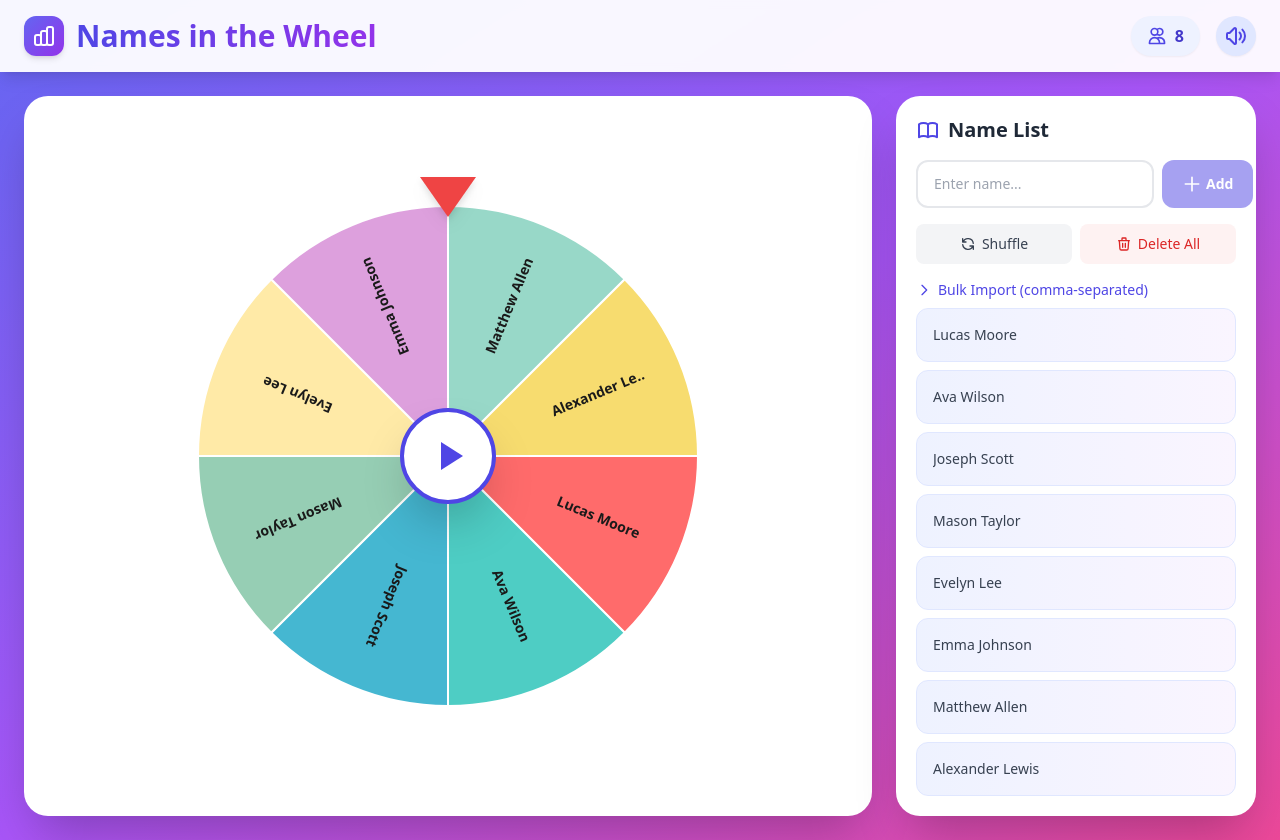
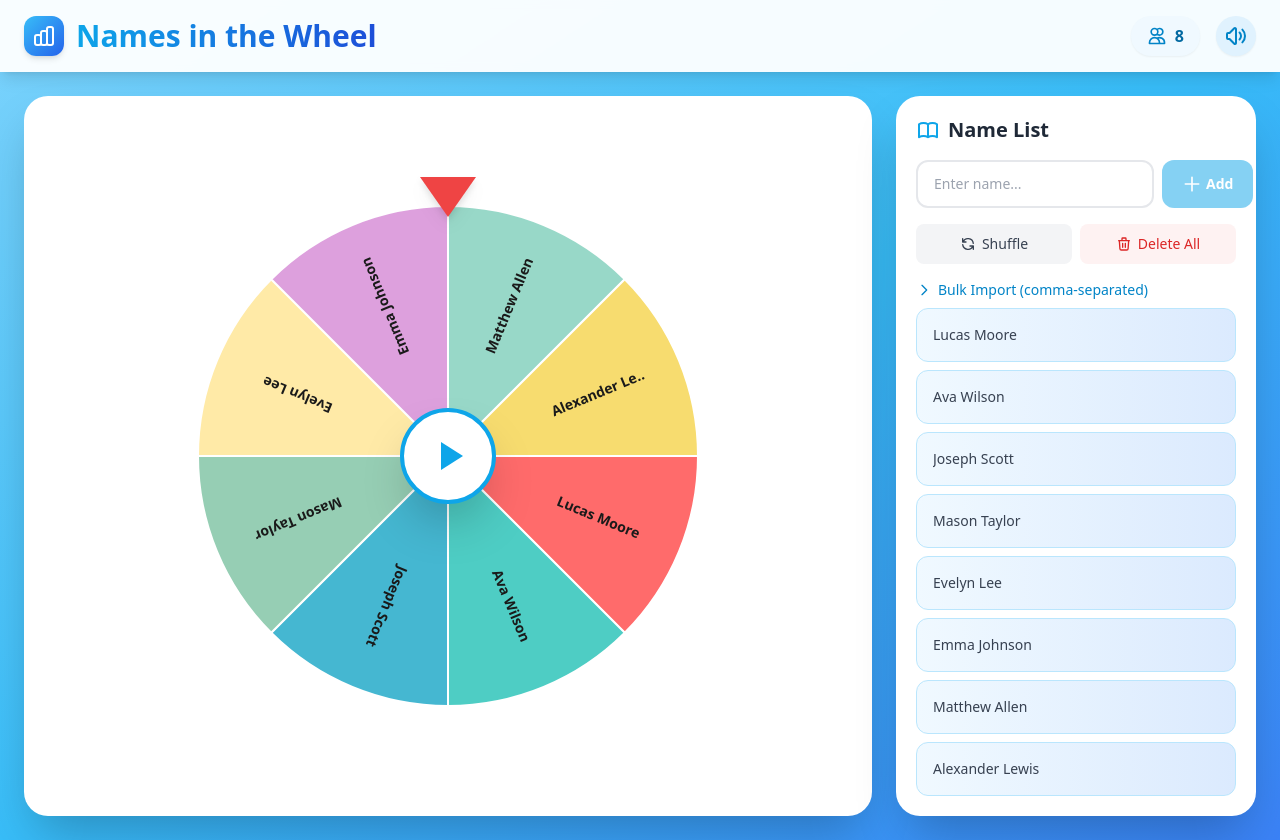
Before and after one commit to dobanthony/names-in-the-wheel, a Vue app: page / in a window 1280 px wide. Built offline with nearby package versions, Linux system fonts and the light colour scheme.

Commit message:
fix the shuffle

```diff
--- a/src/App.vue
+++ b/src/App.vue
@@ -1,17 +1,17 @@
 <template>
-  <div class="min-h-screen bg-gradient-to-br from-indigo-500 via-purple-500 to-pink-500">
+  <div class="min-h-screen bg-gradient-to-br from-sky-300 via-sky-400 to-blue-500">
     <!-- Sticky Top Bar Menu -->
     <header class="sticky top-0 z-40 bg-white/95 backdrop-blur-sm shadow-lg">
       <div class="px-4 md:px-6 py-3 md:py-4">
         <div class="flex items-center justify-between">
           <!-- Logo and Title -->
           <div class="flex items-center gap-2 md:gap-3">
-            <div class="w-8 h-8 md:w-10 md:h-10 bg-gradient-to-br from-indigo-500 to-purple-600 rounded-xl flex items-center justify-center shadow-md">
+            <div class="w-8 h-8 md:w-10 md:h-10 bg-gradient-to-br from-sky-400 to-blue-600 rounded-xl flex items-center justify-center shadow-md">
               <svg class="w-5 h-5 md:w-6 md:h-6 text-white" fill="none" stroke="currentColor" viewBox="0 0 24 24">
                 <path stroke-linecap="round" stroke-linejoin="round" stroke-width="2" d="M9 19v-6a2 2 0 00-2-2H5a2 2 0 00-2 2v6a2 2 0 002 2h2a2 2 0 002-2zm0 0V9a2 2 0 012-2h2a2 2 0 012 2v10m-6 0a2 2 0 002 2h2a2 2 0 002-2m0 0V5a2 2 0 012-2h2a2 2 0 012 2v14a2 2 0 01-2 2h-2a2 2 0 01-2-2z"></path>
               </svg>
             </div>
-            <h1 class="text-xl md:text-2xl lg:text-3xl font-bold text-transparent bg-clip-text bg-gradient-to-r from-indigo-600 to-purple-600">
+            <h1 class="text-xl md:text-2xl lg:text-3xl font-bold text-transparent bg-clip-text bg-gradient-to-r from-sky-500 to-blue-700">
               Names in the Wheel
             </h1>
           </div>
@@ -19,18 +19,18 @@
           <!-- Right Side Icons -->
           <div class="flex items-center gap-2 md:gap-4">
             <!-- Name Count Badge -->
-            <div class="flex items-center gap-1.5 md:gap-2 px-3 md:px-4 py-1.5 md:py-2 bg-indigo-50 rounded-full shadow-sm">
-              <svg class="w-4 h-4 md:w-5 md:h-5 text-indigo-600" fill="none" stroke="currentColor" viewBox="0 0 24 24">
+            <div class="flex items-center gap-1.5 md:gap-2 px-3 md:px-4 py-1.5 md:py-2 bg-sky-50 rounded-full shadow-sm">
+              <svg class="w-4 h-4 md:w-5 md:h-5 text-sky-600" fill="none" stroke="currentColor" viewBox="0 0 24 24">
                 <path stroke-linecap="round" stroke-linejoin="round" stroke-width="2" d="M12 4.354a4 4 0 110 5.292M15 21H3v-1a6 6 0 0112 0v1zm0 0h6v-1a6 6 0 00-9-5.197M13 7a4 4 0 11-8 0 4 4 0 018 0z"></path>
               </svg>
-              <span class="text-indigo-700 font-bold text-sm md:text-base">{{ names.length }}</span>
+              <span class="text-sky-700 font-bold text-sm md:text-base">{{ names.length }}</span>
             </div>
 
             <!-- Sound Toggle Icon -->
             <button
               @click="soundEnabled = !soundEnabled"
               class="w-9 h-9 md:w-10 md:h-10 flex items-center justify-center rounded-full transition-all shadow-sm"
-              :class="soundEnabled ? 'bg-indigo-100 text-indigo-600 hover:bg-indigo-200' : 'bg-gray-100 text-gray-400 hover:bg-gray-200'"
+              :class="soundEnabled ? 'bg-sky-100 text-sky-600 hover:bg-sky-200' : 'bg-gray-100 text-gray-400 hover:bg-gray-200'"
               :title="soundEnabled ? 'Sound On' : 'Sound Off'"
             >
               <svg v-if="soundEnabled" class="w-5 h-5 md:w-6 md:h-6" fill="none" stroke="currentColor" viewBox="0 0 24 24">
@@ -70,14 +70,14 @@
                 <button
                   @click="spinWheel"
                   :disabled="isSpinning"
-                  class="w-14 h-14 sm:w-18 sm:h-18 md:w-22 md:h-22 lg:w-24 lg:h-24 bg-white rounded-full shadow-2xl border-3 md:border-4 border-indigo-600 flex items-center justify-center transform hover:scale-110 transition-all disabled:opacity-50 disabled:cursor-not-allowed disabled:hover:scale-100"
+                  class="w-14 h-14 sm:w-18 sm:h-18 md:w-22 md:h-22 lg:w-24 lg:h-24 bg-white rounded-full shadow-2xl border-3 md:border-4 border-sky-500 flex items-center justify-center transform hover:scale-110 transition-all disabled:opacity-50 disabled:cursor-not-allowed disabled:hover:scale-100"
                 >
                   <!-- Play Icon -->
-                  <svg v-if="!isSpinning" class="w-7 h-7 sm:w-9 sm:h-9 md:w-11 md:h-11 lg:w-12 lg:h-12 text-indigo-600 ml-0.5" fill="currentColor" viewBox="0 0 24 24">
+                  <svg v-if="!isSpinning" class="w-7 h-7 sm:w-9 sm:h-9 md:w-11 md:h-11 lg:w-12 lg:h-12 text-sky-500 ml-0.5" fill="currentColor" viewBox="0 0 24 24">
                     <path d="M8 5v14l11-7z"/>
                   </svg>
                   <!-- Spinner Icon -->
-                  <svg v-else class="w-7 h-7 sm:w-9 sm:h-9 md:w-11 md:h-11 lg:w-12 lg:h-12 text-indigo-600 animate-spin" fill="none" viewBox="0 0 24 24">
+                  <svg v-else class="w-7 h-7 sm:w-9 sm:h-9 md:w-11 md:h-11 lg:w-12 lg:h-12 text-sky-500 animate-spin" fill="none" viewBox="0 0 24 24">
                     <circle class="opacity-25" cx="12" cy="12" r="10" stroke="currentColor" stroke-width="4"></circle>
                     <path class="opacity-75" fill="currentColor" d="M4 12a8 8 0 018-8V0C5.373 0 0 5.373 0 12h4zm2 5.291A7.962 7.962 0 014 12H0c0 3.042 1.135 5.824 3 7.938l3-2.647z"></path>
                   </svg>
@@ -95,7 +95,7 @@
         <!-- Right Column: Name Management -->
         <div class="w-full lg:w-[320px] xl:w-[360px] bg-white rounded-2xl md:rounded-3xl shadow-2xl p-4 md:p-5 flex flex-col">
           <h2 class="text-lg md:text-xl font-bold text-gray-800 mb-3 md:mb-4 flex items-center gap-2">
-            <svg class="w-5 h-5 md:w-6 md:h-6 text-indigo-600" fill="none" stroke="currentColor" viewBox="0 0 24 24">
+            <svg class="w-5 h-5 md:w-6 md:h-6 text-sky-500" fill="none" stroke="currentColor" viewBox="0 0 24 24">
               <path stroke-linecap="round" stroke-linejoin="round" stroke-width="2" d="M12 6.253v13m0-13C10.832 5.477 9.246 5 7.5 5S4.168 5.477 3 6.253v13C4.168 18.477 5.754 18 7.5 18s3.332.477 4.5 1.253m0-13C13.168 5.477 14.754 5 16.5 5c1.747 0 3.332.477 4.5 1.253v13C19.832 18.477 18.247 18 16.5 18c-1.746 0-3.332.477-4.5 1.253"></path>
             </svg>
             <span>Name List</span>
@@ -108,13 +108,13 @@
                 v-model="newName"
                 type="text"
                 placeholder="Enter name..."
-                class="flex-1 px-3 md:px-4 py-2.5 md:py-3 text-sm border-2 border-gray-200 rounded-xl focus:border-indigo-500 focus:outline-none transition-colors"
+                class="flex-1 px-3 md:px-4 py-2.5 md:py-3 text-sm border-2 border-gray-200 rounded-xl focus:border-sky-500 focus:outline-none transition-colors"
                 :disabled="isSpinning"
               />
               <button
                 type="submit"
                 :disabled="!newName.trim() || isSpinning"
-                class="px-4 md:px-5 py-2.5 md:py-3 bg-indigo-600 hover:bg-indigo-700 text-white text-sm font-semibold rounded-xl transition-colors disabled:opacity-50 disabled:cursor-not-allowed flex items-center justify-center gap-1"
+                class="px-4 md:px-5 py-2.5 md:py-3 bg-sky-500 hover:bg-sky-600 text-white text-sm font-semibold rounded-xl transition-colors disabled:opacity-50 disabled:cursor-not-allowed flex items-center justify-center gap-1"
               >
                 <svg class="w-4 h-4 md:w-5 md:h-5" fill="none" stroke="currentColor" viewBox="0 0 24 24">
                   <path stroke-linecap="round" stroke-linejoin="round" stroke-width="2" d="M12 4v16m8-8H4"></path>
@@ -127,9 +127,9 @@
           <!-- Quick Actions -->
           <div class="flex gap-2 mb-3 md:mb-4">
             <button
-              @click="shuffleDefaultNames"
-              :disabled="isSpinning"
-              class="flex-1 py-2 md:py-2.5 px-2 bg-gray-100 hover:bg-gray-200 text-gray-700 rounded-lg text-xs md:text-sm font-medium transition-colors disabled:opacity-50 flex items-center justify-center gap-1.5"
+              @click="shuffleNames"
+              :disabled="isSpinning || names.length === 0"
+              class="flex-1 py-2 md:py-2.5 px-2 bg-gray-100 hover:bg-gray-200 text-gray-700 rounded-lg text-xs md:text-sm font-medium transition-colors disabled:opacity-50 disabled:cursor-not-allowed flex items-center justify-center gap-1.5"
             >
               <svg class="w-4 h-4" fill="none" stroke="currentColor" viewBox="0 0 24 24">
                 <path stroke-linecap="round" stroke-linejoin="round" stroke-width="2" d="M4 4v5h.582m15.356 2A8.001 8.001 0 004.582 9m0 0H9m11 11v-5h-.581m0 0a8.003 8.003 0 01-15.357-2m15.357 2H15"></path>
@@ -138,8 +138,8 @@
             </button>
             <button
               @click="confirmClearAll"
-              :disabled="isSpinning"
-              class="flex-1 py-2 md:py-2.5 px-2 bg-red-50 hover:bg-red-100 text-red-600 rounded-lg text-xs md:text-sm font-medium transition-colors disabled:opacity-50 flex items-center justify-center gap-1.5"
+              :disabled="isSpinning || names.length === 0"
+              class="flex-1 py-2 md:py-2.5 px-2 bg-red-50 hover:bg-red-100 text-red-600 rounded-lg text-xs md:text-sm font-medium transition-colors disabled:opacity-50 disabled:cursor-not-allowed flex items-center justify-center gap-1.5"
             >
               <svg class="w-4 h-4" fill="none" stroke="currentColor" viewBox="0 0 24 24">
                 <path stroke-linecap="round" stroke-linejoin="round" stroke-width="2" d="M19 7l-.867 12.142A2 2 0 0116.138 21H7.862a2 2 0 01-1.995-1.858L5 7m5 4v6m4-6v6m1-10V4a1 1 0 00-1-1h-4a1 1 0 00-1 1v3M4 7h16"></path>
@@ -151,7 +151,7 @@
           <!-- Bulk Import Toggle -->
           <button
             @click="showBulkImport = !showBulkImport"
-            class="text-indigo-600 hover:text-indigo-800 text-sm font-medium flex items-center gap-1.5 mb-2"
+            class="text-sky-600 hover:text-sky-700 text-sm font-medium flex items-center gap-1.5 mb-2"
           >
             <svg class="w-4 h-4" fill="none" stroke="currentColor" viewBox="0 0 24 24">
               <path stroke-linecap="round" stroke-linejoin="round" stroke-width="2" :d="showBulkImport ? 'M19 9l-7 7-7-7' : 'M9 5l7 7-7 7'"></path>
@@ -165,7 +165,7 @@
               v-model="bulkNames"
               rows="3"
               placeholder="John, Jane, Alex..."
-              class="w-full px-3 py-2 text-sm border-2 border-gray-200 rounded-xl focus:border-indigo-500 focus:outline-none resize-none"
+              class="w-full px-3 py-2 text-sm border-2 border-gray-200 rounded-xl focus:border-sky-500 focus:outline-none resize-none"
             ></textarea>
             <button
               @click="importBulkNames"
@@ -192,7 +192,7 @@
               <div
                 v-for="name in names"
                 :key="name"
-                class="group relative px-3 md:px-4 py-2.5 md:py-3 bg-gradient-to-r from-indigo-50 to-purple-50 text-gray-700 rounded-xl text-sm font-medium border border-indigo-100 hover:shadow-md transition-all flex items-center justify-between"
+                class="group relative px-3 md:px-4 py-2.5 md:py-3 bg-gradient-to-r from-sky-50 to-blue-100 text-gray-700 rounded-xl text-sm font-medium border border-sky-200 hover:shadow-md transition-all flex items-center justify-between"
               >
                 <span class="truncate">{{ name }}</span>
                 <button
@@ -242,7 +242,7 @@
             <div class="text-center mt-3">
               <h3 class="text-xl md:text-2xl font-bold text-gray-800 mb-3">🎉 Selected Name</h3>
 
-              <div class="bg-gradient-to-r from-indigo-500 to-purple-600 rounded-xl md:rounded-2xl p-5 md:p-6 my-4 md:my-6">
+              <div class="bg-gradient-to-r from-sky-400 to-blue-600 rounded-xl md:rounded-2xl p-5 md:p-6 my-4 md:my-6">
                 <p class="text-2xl md:text-4xl lg:text-5xl font-bold text-white break-words">
                   {{ winner }}
                 </p>
@@ -261,7 +261,7 @@
               <div class="flex gap-3">
                 <button
                   @click="spinAgain"
-                  class="flex-1 py-2.5 md:py-3 px-4 bg-gradient-to-r from-indigo-600 to-purple-600 text-white font-bold rounded-xl hover:shadow-lg transition-all flex items-center justify-center gap-2 text-sm md:text-base"
+                  class="flex-1 py-2.5 md:py-3 px-4 bg-gradient-to-r from-sky-500 to-blue-600 text-white font-bold rounded-xl hover:shadow-lg transition-all flex items-center justify-center gap-2 text-sm md:text-base"
                 >
                   <svg class="w-4 h-4 md:w-5 md:h-5" fill="none" stroke="currentColor" viewBox="0 0 24 24">
                     <path stroke-linecap="round" stroke-linejoin="round" stroke-width="2" d="M4 4v5h.582m15.356 2A8.001 8.001 0 004.582 9m0 0H9m11 11v-5h-.581m0 0a8.003 8.003 0 01-15.357-2m15.357 2H15"></path>
@@ -825,9 +825,21 @@ const handleConfirm = () => {
   showConfirmModal.value = false
 }
 
-// Shuffle to new random 8 names
-const shuffleDefaultNames = () => {
-  names.value = getRandomDefaultNames()
+// ✅ FIXED: Shuffle only existing names (Fisher-Yates shuffle algorithm)
+const shuffleNames = () => {
+  if (names.value.length === 0) return
+
+  // Create a copy of the current names array
+  const shuffled = [...names.value]
+
+  // Fisher-Yates shuffle algorithm
+  for (let i = shuffled.length - 1; i > 0; i--) {
+    const j = Math.floor(Math.random() * (i + 1));
+    [shuffled[i], shuffled[j]] = [shuffled[j], shuffled[i]]
+  }
+
+  // Replace the names array with the shuffled version
+  names.value = shuffled
   winner.value = ''
   rotation.value = rotation.value + Math.random() * 2 * Math.PI
   nextTick(() => drawWheel())
```
